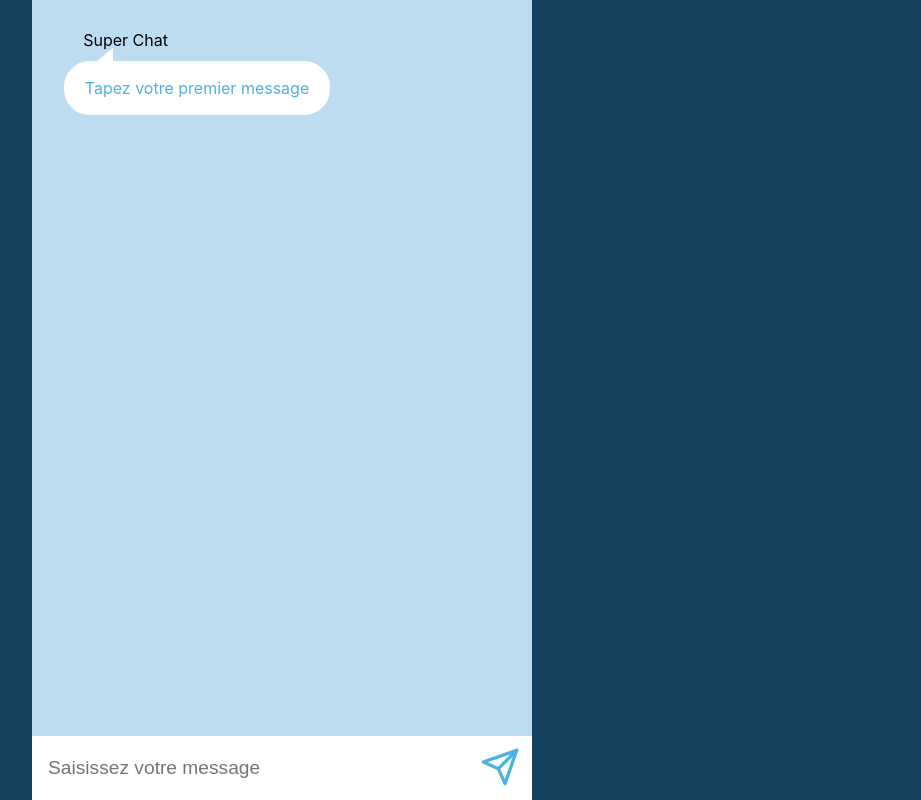
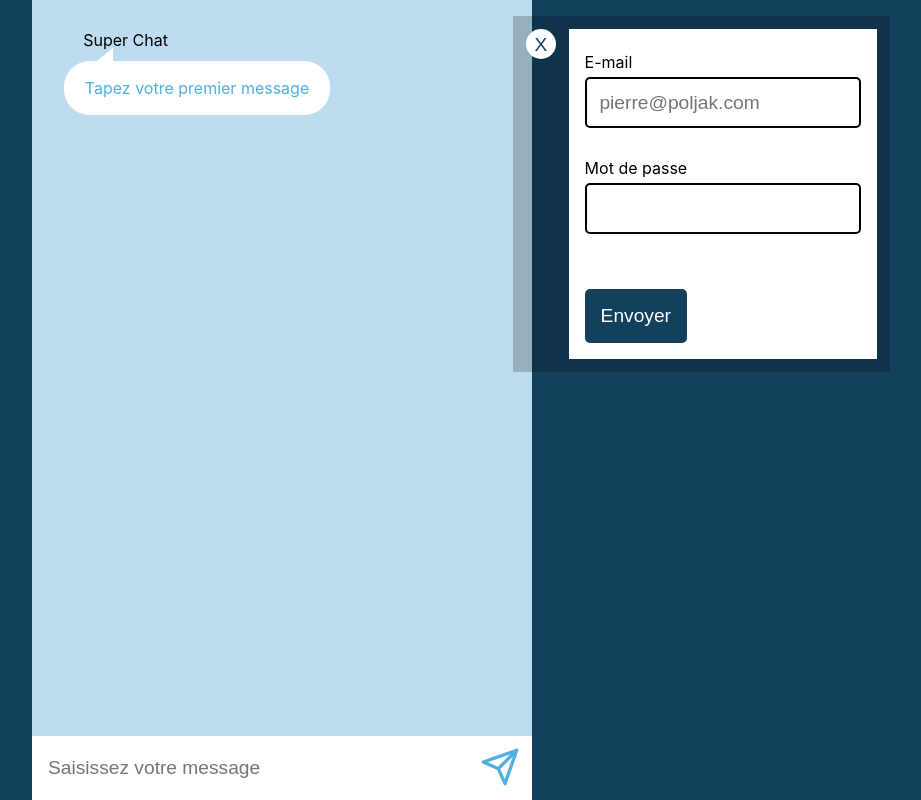
Before and after one commit to Thomas-Bezille/Spe-React-chatroom, a React (Vite) app: page / in a window 1280 px wide. Shown: the whole page, without its empty margins (358-1279 px from the left). Built offline with nearby package versions, Linux system fonts and the light colour scheme.

Commit message:
mise en place statique du formulaire de connexion

```diff
--- a/src/components/App/App.jsx
+++ b/src/components/App/App.jsx
@@ -1,11 +1,13 @@
 import Form from '../Form/Form';
 import Messages from '../Messages/Messages';
+import Settings from '../Settings/Settings';
 
 import './App.scss';
 
 function App() {
   return (
     <div className="App">
+      <Settings />
       <Messages />
       <Form />
     </div>
--- a/src/components/Field/Field.scss
+++ b/src/components/Field/Field.scss
@@ -1,3 +1,5 @@
+@use 'src/styles/variables' as v;
+
 .field {
   margin: 2rem 0;
   position: relative;
@@ -22,9 +24,9 @@
     font-size: 1.2em;
 
     &:focus {
-      border-color: #f0f;
+      border-color: v.$mediumColor;
       & + .label {
-        color: #f0f;
+        color: v.$mediumColor;
       }
     }
   }
--- /dev/null
+++ b/src/components/Settings/Settings.jsx
@@ -0,0 +1,42 @@
+import Field from '../Field/Field';
+
+import './Settings.scss';
+
+const Settings = () => {
+  return (
+    <div className="settings">
+      <button type="button" className="settings-toggle">
+        X
+      </button>
+      <form className="settings-form">
+        <Field
+          identifier="email"
+          placeholder="pierre@poljak.com"
+          label="E-mail"
+          changeField={(identifier, newValue) => {
+            console.log(
+              `changeField (e-mail) : identifier=${identifier}, newValue=${newValue}`
+            );
+          }}
+          type="email"
+        />
+        <Field
+          identifier="password"
+          placeholder=""
+          label="Mot de passe"
+          changeField={(identifier, newValue) => {
+            console.log(
+              `changeField (password) : identifier=${identifier}, newValue=${newValue}`
+            );
+          }}
+          type="password"
+        />
+        <button type="submit" className="settings-submit">
+          Envoyer
+        </button>
+      </form>
+    </div>
+  );
+};
+
+export default Settings;
--- /dev/null
+++ b/src/components/Settings/Settings.scss
@@ -0,0 +1,40 @@
+@use 'src/styles/variables' as v;
+
+.settings {
+  position: fixed;
+  top: 1em;
+  right: 2em;
+  background-color: rgba(0, 0, 0, 0.2);
+  display: flex;
+  padding: 0.8em;
+
+  .settings-toggle {
+    border: none;
+    width: 30px;
+    height: 30px;
+    border-radius: 50%;
+    font-size: 1.2rem;
+    background-color: #fff;
+    color: v.$darkColor;
+    line-height: 29px;
+
+    &.settings-toggle--open {
+      transform: rotate(45deg);
+    }
+  }
+
+  .settings-form {
+    background-color: #fff;
+    padding: 1em;
+    margin-left: 0.8em;
+
+    .settings-submit {
+      background-color: v.$darkColor;
+      color: #fff;
+      border: none;
+      border-radius: 5px;
+      padding: 1rem;
+      font-size: 1.2em;
+    }
+  }
+}
```
